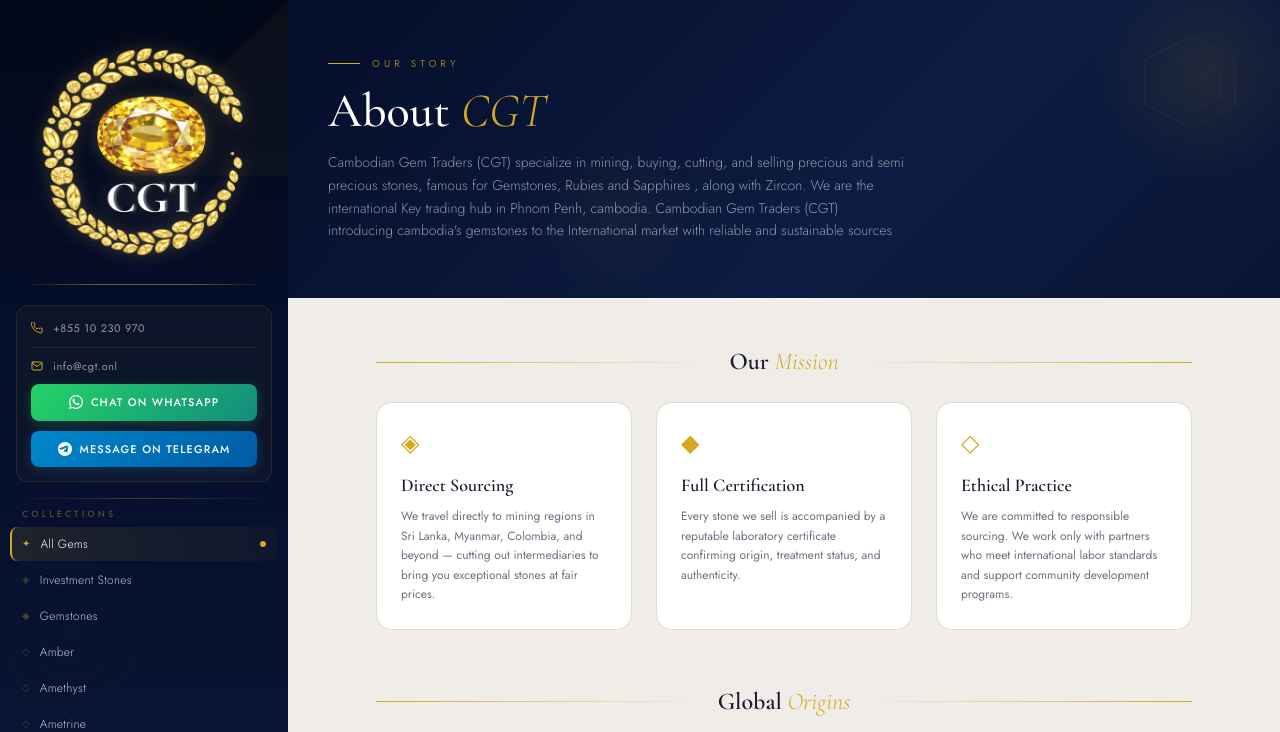
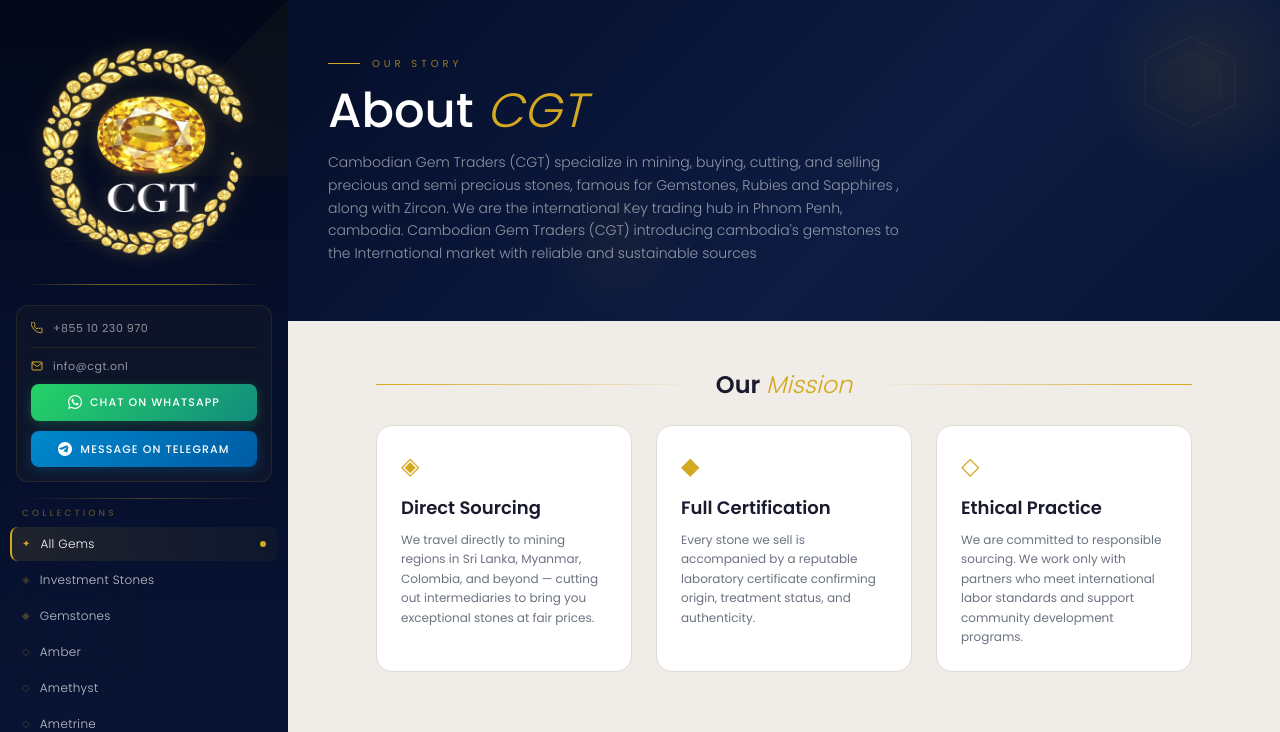
Before and after one commit to Enok12/gemcatalog, a React (Vite) app: page /about in a window 1280 px wide. Shown: the top 732 px of the page. Built offline with nearby package versions, Linux system fonts and the light colour scheme.

Commit message:
Poppins Font added

```diff
--- a/index.html
+++ b/index.html
@@ -7,7 +7,8 @@
     <title>CGT — Fine Gemstone Catalog</title>
     <link rel="preconnect" href="https://fonts.googleapis.com" />
     <link rel="preconnect" href="https://fonts.gstatic.com" crossorigin />
-    <link href="https://fonts.googleapis.com/css2?family=Cormorant+Garamond:ital,wght@0,300;0,400;0,500;0,600;0,700;1,300;1,400;1,500&family=Jost:wght@200;300;400;500;600&display=swap" rel="stylesheet" />
+    <link href="https://fonts.googleapis.com/css2?family=Poppins:wght@200;300;400;500;600&display=swap" rel="stylesheet" />
+    <link href="https://fonts.googleapis.com/css2?family=Cormorant+Garamond:ital,wght@0,300;0,400;0,500;0,600;0,700;1,300;1,400;1,500&family=:wght@200;300;400;500;600&display=swap" rel="stylesheet" />
   </head>
   <body>
     <div id="root"></div>
--- a/src/index.css
+++ b/src/index.css
@@ -6,8 +6,9 @@
   * {
     box-sizing: border-box;
   }
+
   body {
-    font-family: 'Jost', sans-serif;
+    font-family: 'Poppins', sans-serif;
     background-color: #f0ede8;
     color: #1a1a2e;
     -webkit-font-smoothing: antialiased;
@@ -56,7 +57,7 @@
 
 @layer utilities {
   .font-display {
-    font-family: 'Cormorant Garamond', serif;
+     font-family: 'Poppins', sans-serif;
   }
 
   .scrollbar-hide {
--- a/tailwind.config.js
+++ b/tailwind.config.js
@@ -6,10 +6,8 @@
   ],
   theme: {
     extend: {
-      fontFamily: {
-        display: ['"Cormorant Garamond"', 'serif'],
-        body: ['"Jost"', 'sans-serif'],
-      },
+      display: ['Poppins', 'sans-serif'],
+      body: ['Poppins', 'sans-serif'],
       colors: {
         navy: {
           950: '#020818',
```
